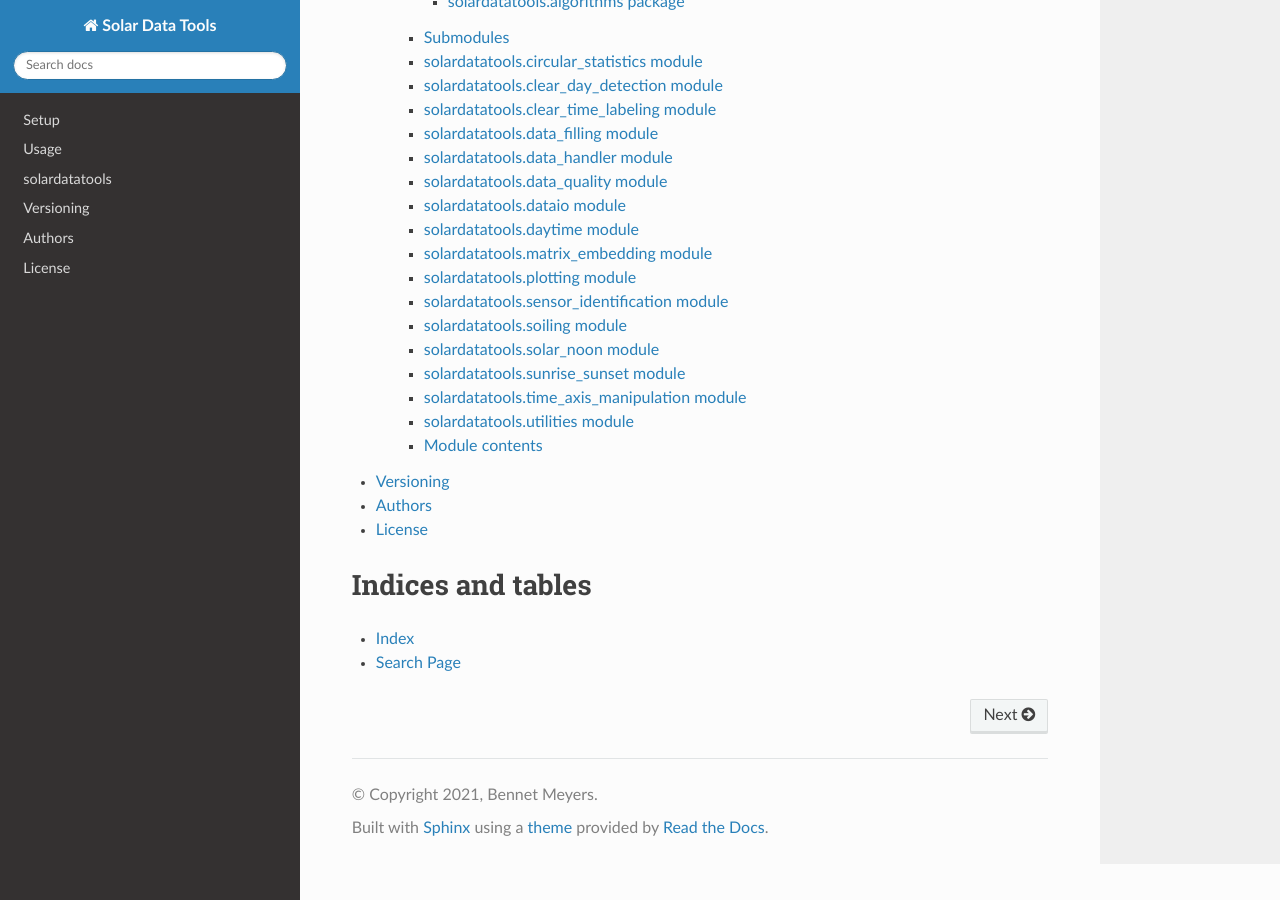
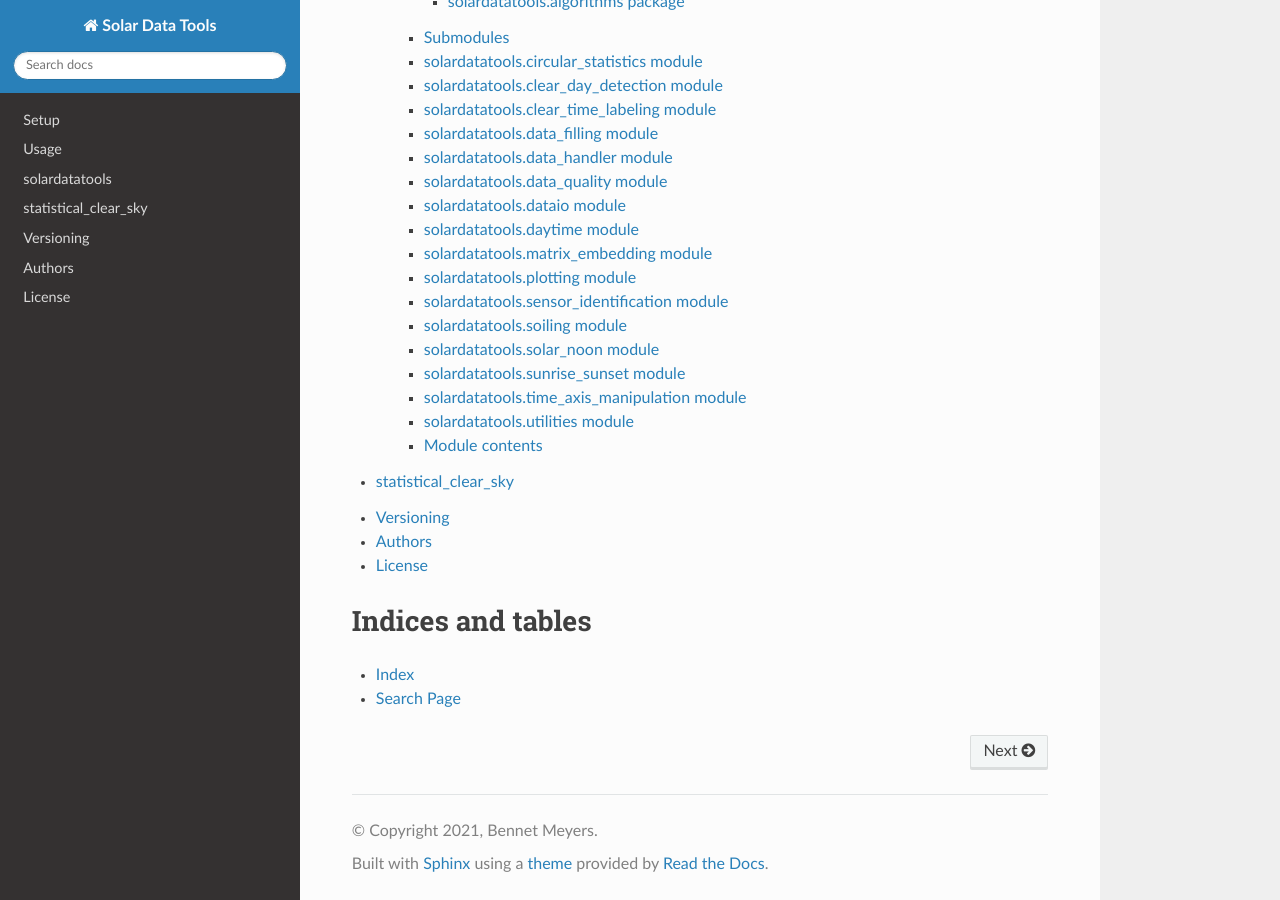
Before and after one commit to pluflou/solar-data-tools, a Sphinx documentation site: the page built from docs/source/index.rst, in a window 1280 px wide and 900 px high, scrolled down 959 px. Built offline with Sphinx 7.4.7 and the Read the Docs theme 2.0.0, drawn with Linux system fonts in a browser that asks for light colours; pages that are not in the unit, such as notebooks, are missing from menus.

Commit message:
Added additional modules, minor reference adjustments

```diff
--- a/docs/source/modules.rst
+++ b/docs/source/modules.rst
@@ -5,3 +5,11 @@ solardatatools
    :maxdepth: 4
 
    solardatatools
+
+statistical_clear_sky
+=====================
+
+.. toctree::
+   :maxdepth: 4
+
+   statistical_clear_sky
--- a/requirements.txt
+++ b/requirements.txt
@@ -9,9 +9,9 @@ requests
 pvlib
 cvxpy>=1.1.0
 pv-system-profiler
+cmake
 # I suggest using the MOSEK convex solver with cvxpy, if possible. For additional information about setting up MOSEK,
 # see here: https://docs.mosek.com/8.1/pythonapi/install-interface.html. A license is required to use this software.
 # Academic license info: https://www.mosek.com/products/academic-licenses/
 # Trial commercial license info: https://www.mosek.com/products/trial/
 Mosek
-statistical-clear-sky
```
Also changed, not shown: data/README.md (added), statistical_clear_sky/__init__.py (line endings or trailing spaces), 4 other files.
